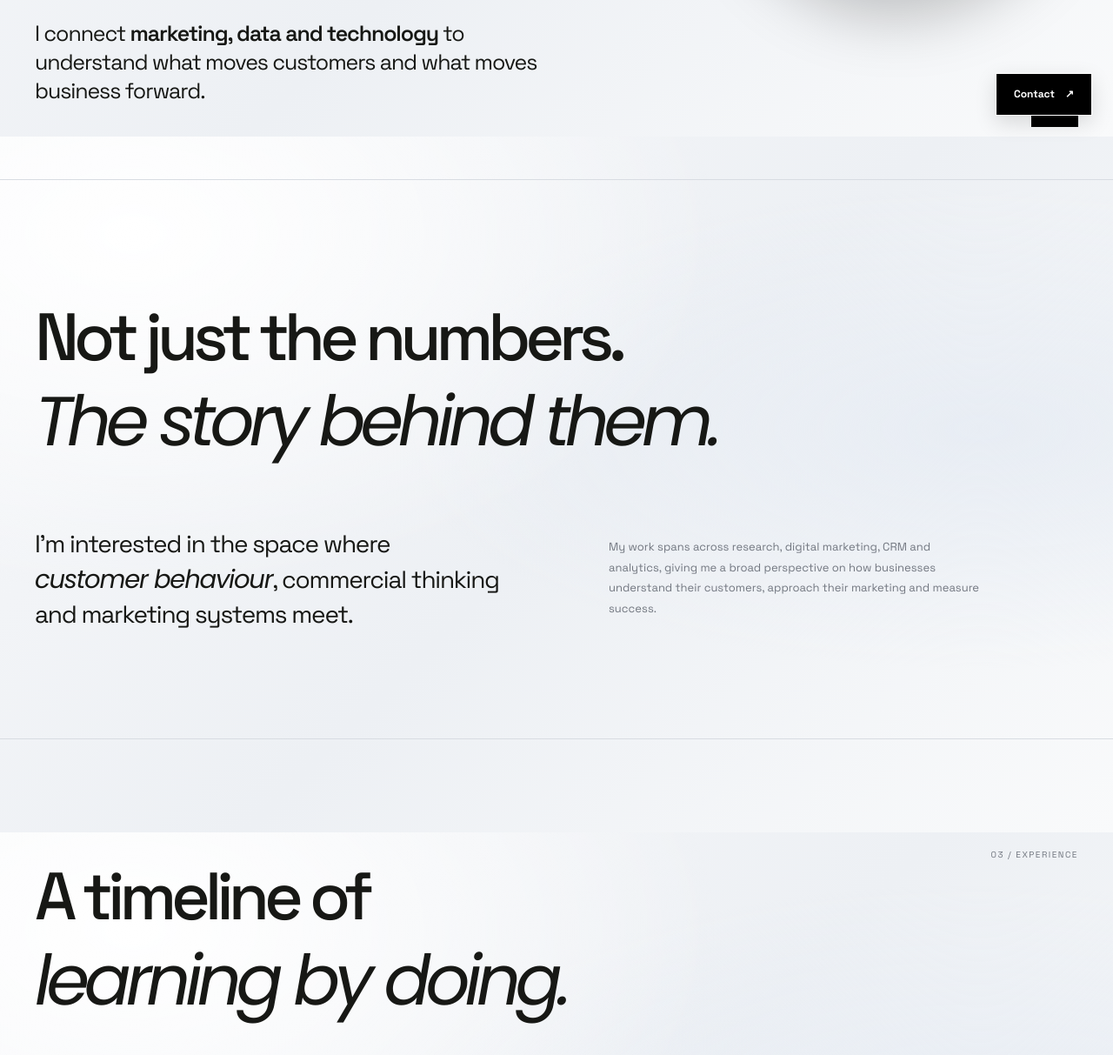
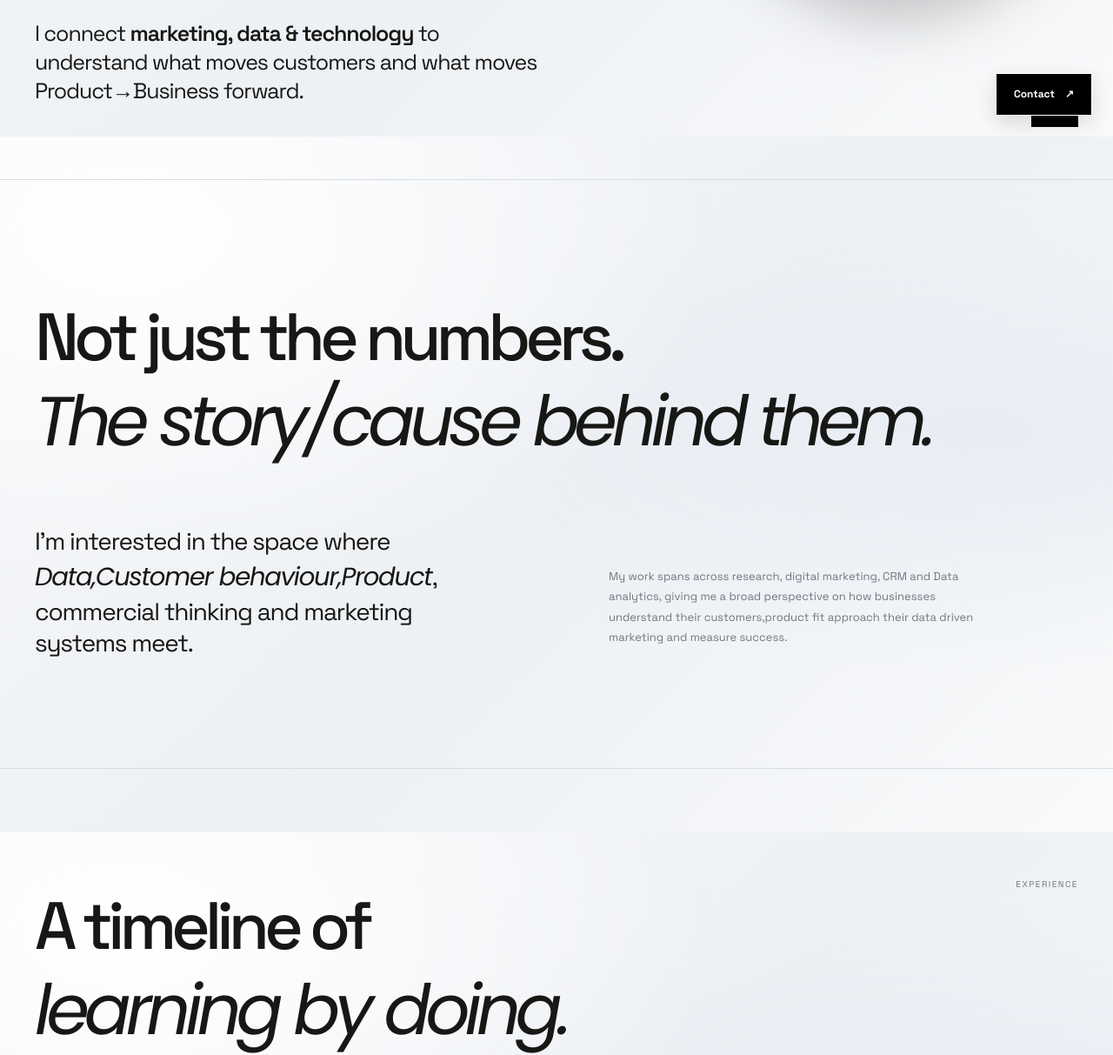
Before and after one commit to varunsinghon/portfolio, a plain HTML site: page index.html in a window 1280 px wide. Shown: the part 643-1856 px from the top of the page at 87% size. Drawn offline with Linux system fonts and the light colour scheme.

Commit message:
Update index.html

```diff
--- a/index.html
+++ b/index.html
@@ -8,10 +8,11 @@
   function gtag(){dataLayer.push(arguments);}
   gtag('js', new Date());
 </script>
+  ---- Meta Data----
 <meta name="google-site-verification" content="qBCkf9yjL3SFquv6rDyhKs-CsBp2IvrmlrPM4-q2qkQ" />
 <meta charset="utf-8"><meta name="viewport" content="width=device-width,initial-scale=1">
-<meta name="description" content="Varun Singh — marketing analytics, lifecycle marketing and MarTech."><meta property="og:title" content="Varun Singh-Portfolio"><meta property="og:description" content="Marketing analytics Resume, lifecycle marketing and MarTech."><meta property="og:type" content="website">
-<meta name="robots" content="index,follow"><title>Varun Singh — Marketing, understood.</title>
+<meta name="description" content="Varun Singh —Portfolio"><meta property="og:title" content="Varun Singh-Portfolio"><meta property="og:description" content="Marketing analytics Resume, lifecycle marketing and MarTech."><meta property="og:type" content="website">
+<meta name="robots" content="index,follow"><title>Varun Singh— Portfolio.</title>
 <link rel="preconnect" href="https://fonts.googleapis.com"><link rel="preconnect" href="https://fonts.gstatic.com" crossorigin>
 <link href="https://fonts.googleapis.com/css2?family=Poppins:ital,wght@1,400;1,500;1,600&family=Space+Grotesk:wght@400;500;600;700&display=swap" rel="stylesheet">
 <style>
@@ -30,11 +31,11 @@ body,body.dark{background:var(--gradient);background-color:var(--bg);background-
 <header class="top"><div class="wrap nav"><a class="brand" href="#top">Varun Singh</a><nav class="links"><a href="#story">My story</a><a href="#capabilities">Capabilities</a><a href="#experience">Experience</a></nav><div><button class="mode" id="mode">◐</button> <button class="menu" id="menu" aria-controls="mobile" aria-expanded="false">Menu +</button></div></div></header>
 <nav class="mobile" id="mobile"><a href="#story">My story ↗</a><a href="#capabilities">What I do ↗</a><a href="#experience">Experience ↗</a><a href="#contact">Contact ↗</a></nav>
 <main id="top">
-<section class="hero" style="border:0"><div class="wrap"><div class="heroTop"><h1 class="reveal"><span>Making sense</span><span>out of <i class="serif">Data &amp; marketing campaigns.</i></span></h1><img class="heroPortrait" src="varun-portrait.webp" alt="Varun Singh, marketing and analytics professional" width="1000" height="1000"></div><div class="heroBottom reveal"><p class="intro">I connect <strong>marketing, data and technology</strong> to understand what moves customers and what moves business forward.</p><div class="heroAside"><span></span><a class="circle" href="#story">↘</a></div></div></div></section>
-<section id="story"><div class="wrap"><div class="head"><div><div class="eyebrow">About me</div><h2>Not just the numbers.<br><i class="serif">The story behind them.</i></h2></div></div><div class="grid2 reveal"><p>I’m interested in the space where <i class="serif">customer behaviour</i>, commercial thinking and marketing systems meet.</p><p class="small">My work spans across research, digital marketing, CRM and analytics, giving me a broad perspective on how businesses understand their customers, approach their marketing and measure success.</p>
+<section class="hero" style="border:0"><div class="wrap"><div class="heroTop"><h1 class="reveal"><span>Making sense</span><span>out of <i class="serif">Data &amp; marketing campaigns.</i></span></h1><img class="heroPortrait" src="varun-portrait.webp" alt="Varun Singh, marketing and analytics professional" width="1000" height="1000"></div><div class="heroBottom reveal"><p class="intro">I connect <strong>marketing, data & technology</strong> to understand what moves customers and what moves Product→Business forward.</p><div class="heroAside"><span></span><a class="circle" href="#story">↘</a></div></div></div></section>
+<section id="story"><div class="wrap"><div class="head"><div><div class="eyebrow">About me</div><h2>Not just the numbers.<br><i class="serif">The story/cause behind them.</i></h2></div></div><div class="grid2 reveal"><p>I’m interested in the space where <i class="serif">Data,Customer behaviour,Product</i>, commercial thinking and marketing systems meet.</p><p class="small">My work spans across research, digital marketing, CRM and Data analytics, giving me a broad perspective on how businesses understand their customers,product fit approach their data driven marketing and measure success.</p>
 </div></div></section>
 
-<section id="experience"><div class="wrap"><div class="head"><div><div class="eyebrow">The path so far</div><h2>A timeline of<br><i class="serif">learning by doing.</i></h2></div><span class="no">03 / EXPERIENCE</span></div><div class="timeline"><div class="sticky"><p>Different roles, different parts of the marketing system. Each one added another lens: the market, the message, the customer journey and the numbers behind it.</p><div class="eyebrow">Pune, India · Digital growth</div></div><div class="entries">
+<section id="experience"><div class="wrap"><div class="head"><div><div class="eyebrow">The path so far</div><h2>A timeline of<br><i class="serif">learning by doing.</i></h2></div><span class="no">EXPERIENCE</span></div><div class="timeline"><div class="sticky"><p>Different roles, different parts of the marketing system. Each one added another lens: the market, the message, the customer journey and the numbers behind it.</p><div class="eyebrow">Pune, India · Digital growth</div></div><div class="entries">
 <article class="entry reveal"><div class="date">2025 — 2026</div><div><h3>CRM / Marketing Operations</h3><div class="org">Quick Heal Technologies · Seqrite</div><ul><li>Worked across lifecycle communication involving email, WhatsApp, SMS, RCS and in-app touchpoints.</li><li>Used Salesforce Marketing Cloud and supported measurement through GA4, GTM, pixels, UTMs and cross-channel reporting.</li></ul></div></article>
 <article class="entry reveal"><div class="date">Jul 2026</div><div><h3>Marketing Associate</h3><div class="org">Clodura.AI</div><ul><li>Worked on email nurture activity using Zoho Campaigns and supported Product Hunt and G2 presence.</li><li>Contributed to Meta Ads activity focused on free-trial sign-ups.</li></ul></div></article>
 <article class="entry reveal"><div class="date">Jan — Apr 2025</div><div><h3>SEO Analyst Intern</h3><div class="org">24 Webtech</div><ul><li>Supported on-page SEO, competitor analysis and answer-engine optimisation.</li><li>Reported a 20% improvement in SERP rankings during the internship.</li></ul></div></article>
@@ -42,7 +43,7 @@ body,body.dark{background:var(--gradient);background-color:var(--bg);background-
 <article class="entry reveal"><div class="date">2020 — 2023</div><div><h3>Bachelor of Management Studies · Marketing</h3><div class="org">University of Mumbai</div><ul><li>Built a foundation in marketing, business and consumer behaviour.</li></ul></div></article>
 </div></div></div></section>
 <section id="capabilities"><div class="wrap"><div class="head"><div><div class="eyebrow">Where I add value</div><h2>The work sits<br><i class="serif">between disciplines.</i></h2></div><span class="no">04 / CAPABILITIES</span></div><div class="caps">
-<article class="cap reveal"><span class="num">01</span><h3>Marketing analytics</h3><p>Performance reporting, channel analysis, KPI frameworks and decision support.</p></article><article class="cap reveal"><span class="num">02</span><h3>Measurement</h3><p>GA4, Google Tag Manager, conversion tracking, UTMs and reporting hygiene.</p></article><article class="cap reveal"><span class="num">03</span><h3>CRM & MarTech</h3><p>Lifecycle communication, campaign operations, audience journeys and platform coordination.</p></article><article class="cap reveal"><span class="num">04</span><h3>Growth operations</h3><p>Research, process improvement, experimentation and cross-functional execution.</p></article></div></div></section>
+<article class="cap reveal"><span class="num">01</span><h3>Marketing analytics</h3><p> Data Analysis, Performance reporting, Branding & Copywriting, channel analysis, KPI frameworks and decision support.</p></article><article class="cap reveal"><span class="num">02</span><h3>Measurement</h3><p>GA4, Google Tag Manager, conversion tracking, UTMs and reporting hygiene.</p></article><article class="cap reveal"><span class="num">03</span><h3>CRM & MarTech</h3><p>Lifecycle communication, campaign operations, audience journeys and platform coordination.</p></article><article class="cap reveal"><span class="num">04</span><h3>Growth operations</h3><p>Research, process improvement, experimentation and cross-functional execution.</p></article></div></div></section>
 <section><div class="wrap"><div class="head"><div><div class="eyebrow">A few words on how I work</div><h2>Curiosity first.<br><i class="serif">Clarity always.</i></h2></div><span class="no">05 / MY STORY</span></div><div class="story reveal"><p class="quote">“I like asking what the data is <i class="serif">actually telling us</i>, then finding a practical way to act on it.”</p><div class="storycopy"><p>I started with marketing and market research, then moved closer to the systems that make modern marketing measurable. That path has taken me through search, campaign execution, CRM communication and analytics.</p><p>I’m continuing to deepen the analytical side: stronger SQL, sharper business analysis and better ways to connect customer activity to commercial outcomes. I value work that is useful, measurable and honest about what the evidence can support.</p><p>Outside the work itself, I’m interested in learning systems, thoughtful technology and the small operational improvements that compound over time.</p></div></div></div></section>
 <section class="contact" id="contact"><div class="wrap contactrow"><div><div class="eyebrow">Have a role, project or useful conversation?</div><h2>Let's make<br>things <i class="serif">clearer.</i></h2><p>I’m interested in marketing analytics, CRM, MarTech and business operations opportunities where structured thinking and practical execution matter.</p></div><a class="cta" href="mailto:varunsinghon@gmail.com">Get in touch ↗</a></div></section>
 </main>
```
